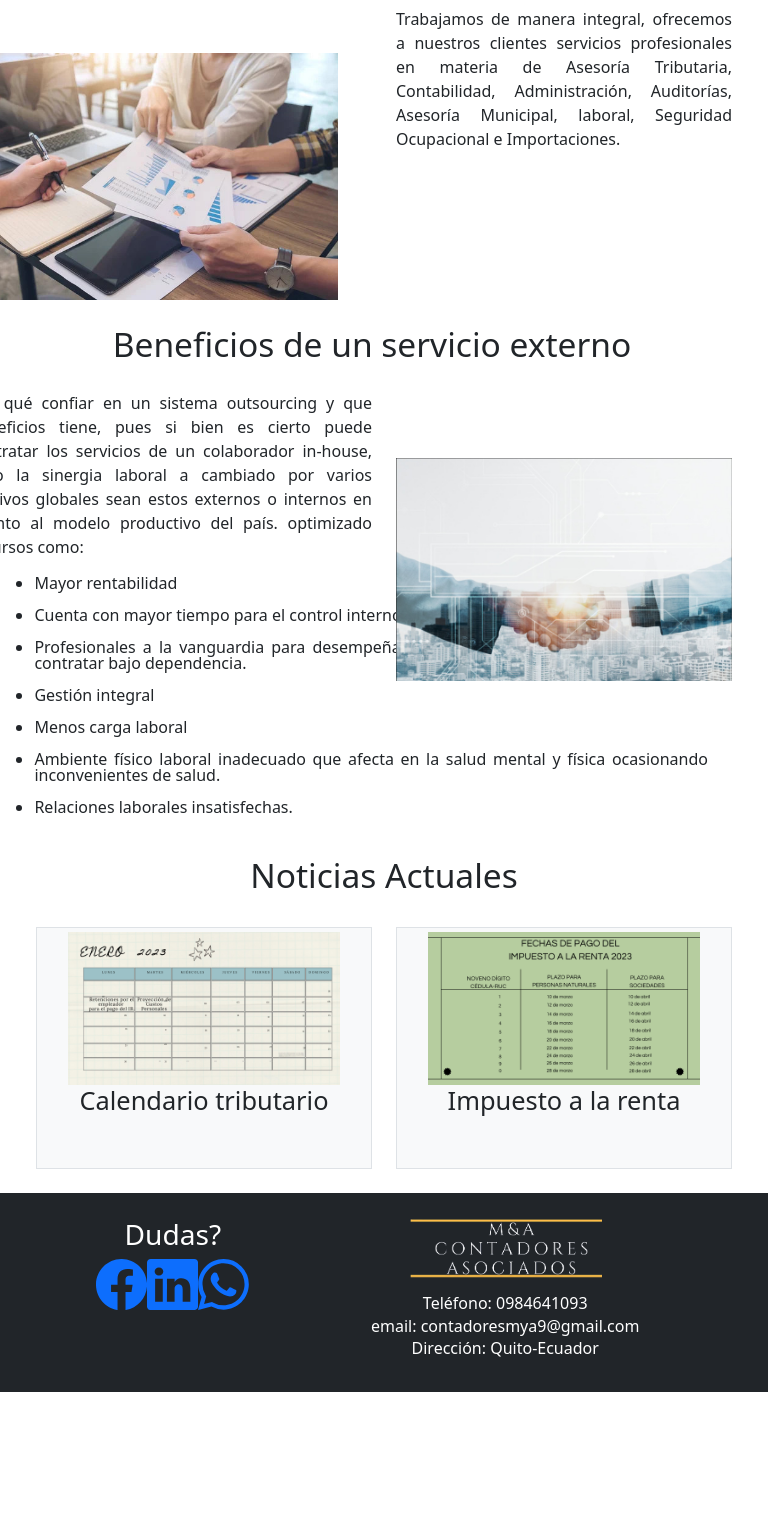
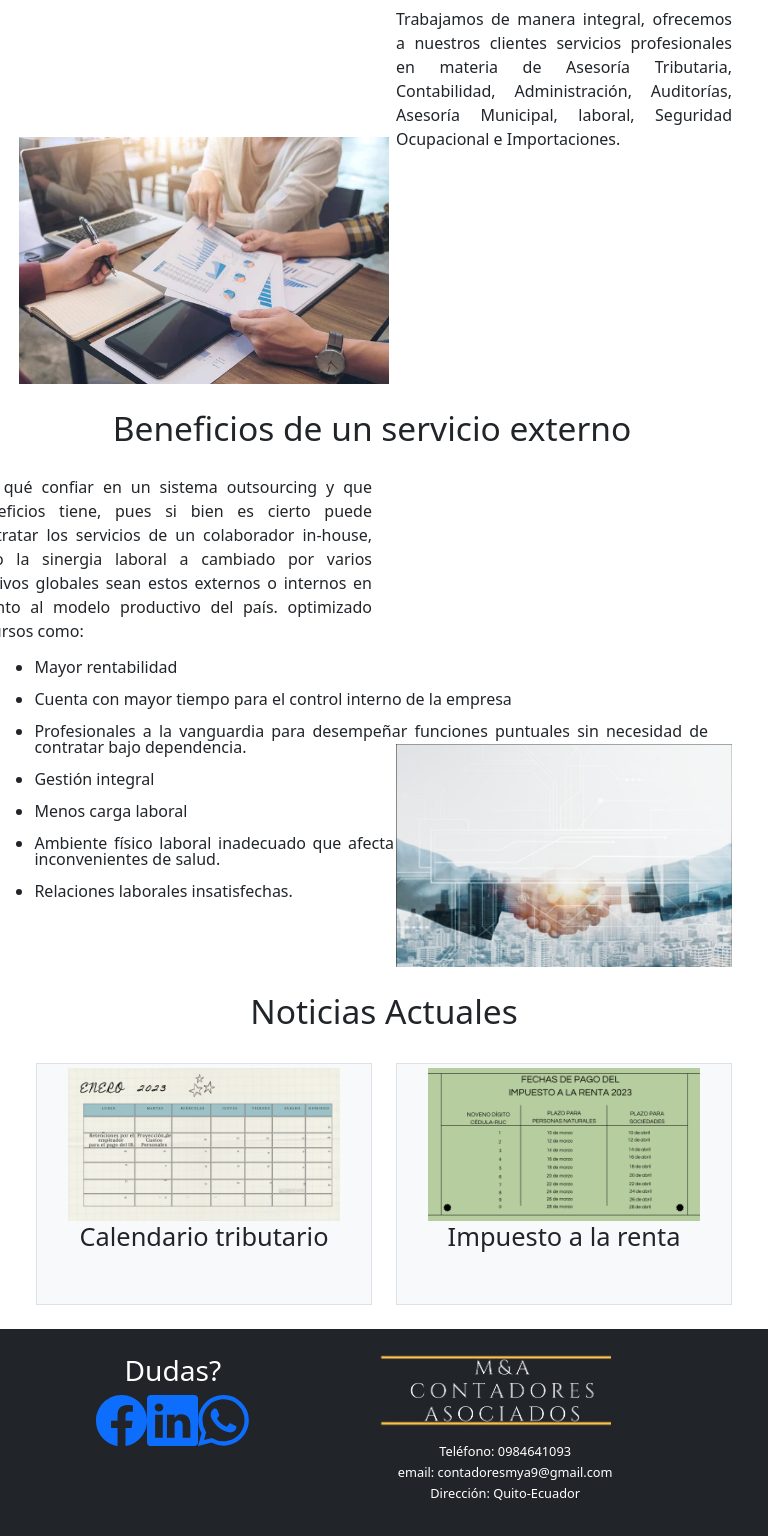
Before and after one commit to ContadoresMyA/Pagina-Contadores-MyA, a React (Create React App) app: page / in a window 768 px wide. Shown: the part 554-2090 px from the top of the page. Before the commit the page ends 1946 px from the top, so only its background shows below. Built offline with nearby package versions, Linux system fonts and the light colour scheme.

Commit message:
Solución a dispositivos menores

```diff
--- a/src/index.css
+++ b/src/index.css
@@ -230,3 +230,95 @@ li{
 		margin-left: -11%;
 	}
 }
+@media only screen and (min-width: 412px) and (max-width: 768px){
+	.dudas{
+		margin-top: -5%;
+		margin-left: -40%;
+	}
+	.iconos-footer{
+		width: 80%;
+		margin-left: 10%;
+	}
+	.logo-footer{
+		width: 150%;
+		padding-bottom: 10%;
+		margin-left: -80%;
+	}
+	.informacion-footer{
+		margin-left: -110%;
+		font-size: 90%;
+	}
+	.imagen1{
+		margin-top: 70%;
+		width: 110%;
+		margin-left: -5%;
+	}
+	.titulo1{
+		margin-left: -100%;
+		padding-bottom: 5%;
+	}
+	.centrada{
+		margin-top: 100%;
+		width: 100%;
+	}
+	.titulo2{
+		width: 200%;
+	}
+	.texto2{
+		margin-top: 8%;
+	}
+	.literales-home{
+		margin-left: -10%;
+		width: 210%;
+	}
+	.form1{
+		width: 120%;
+		margin-left: -11%;
+	}
+}
+@media only screen and (min-width: 375px) and (max-width: 768px){
+	.dudas{
+		margin-top: -5%;
+		margin-left: -40%;
+	}
+	.iconos-footer{
+		width: 80%;
+		margin-left: 10%;
+	}
+	.logo-footer{
+		width: 180%;
+		padding-bottom: 10%;
+		margin-left: -100%;
+	}
+	.informacion-footer{
+		margin-left: -110%;
+		font-size: 80%;
+	}
+	.imagen1{
+		margin-top: 70%;
+		width: 110%;
+		margin-left: -5%;
+	}
+	.titulo1{
+		margin-left: -100%;
+		padding-bottom: 5%;
+	}
+	.centrada{
+		margin-top: 100%;
+		width: 100%;
+	}
+	.titulo2{
+		width: 200%;
+	}
+	.texto2{
+		margin-top: 8%;
+	}
+	.literales-home{
+		margin-left: -10%;
+		width: 210%;
+	}
+	.form1{
+		width: 120%;
+		margin-left: -11%;
+	}
+}
```
